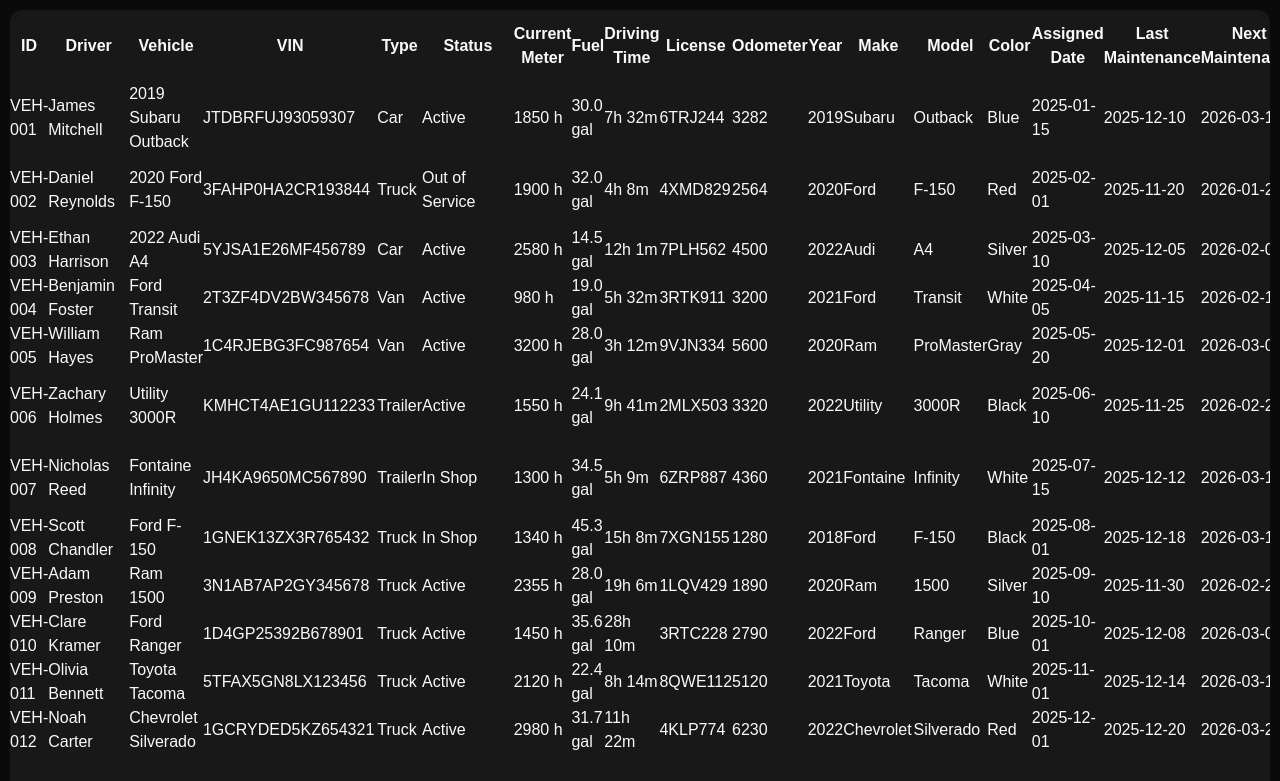
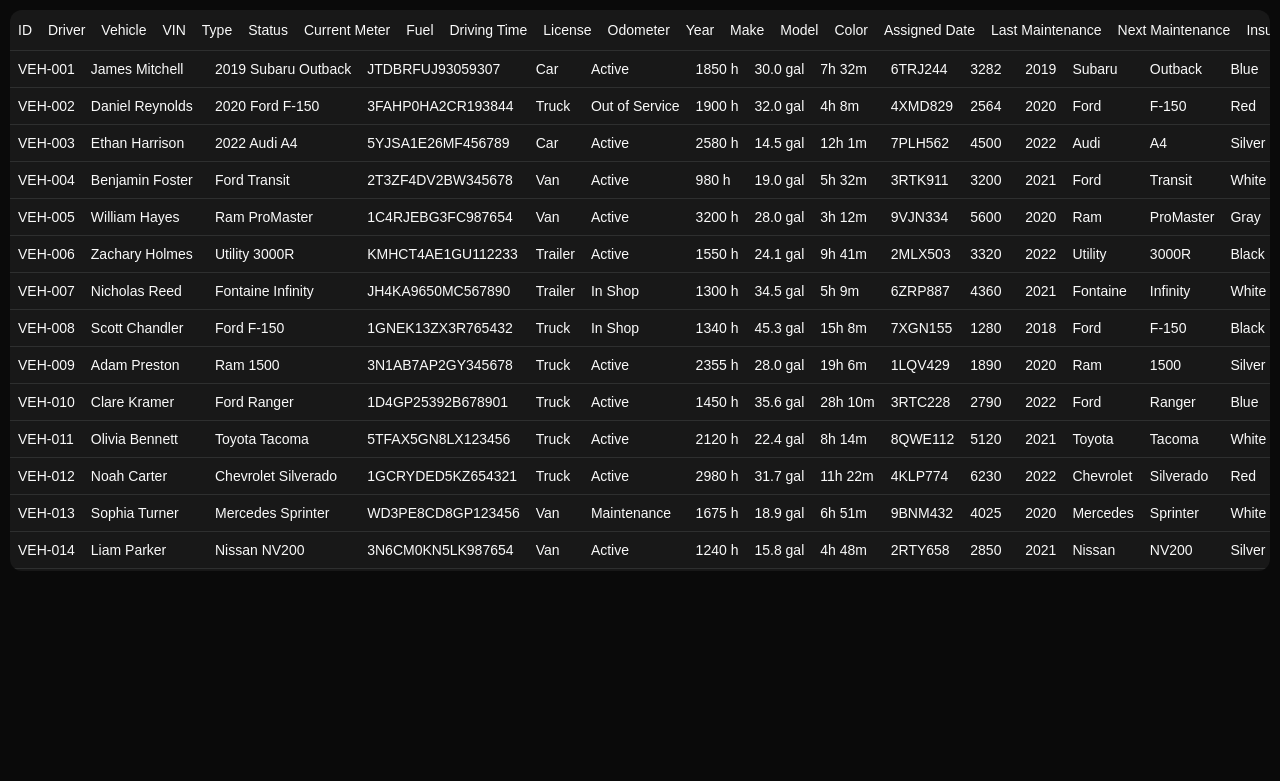
Before and after one commit to jsdev-robin/react-shadcn-table, a React (Vite) app: page / in a window 1280 px wide. Shown: the top 781 px of the page. Built offline with nearby package versions, Linux system fonts and the light colour scheme.

Commit message:
feat: implement TMain component with THeader and TBody for table structure

```diff
--- /dev/null
+++ b/src/packages/components/table/TBody.tsx
@@ -0,0 +1,24 @@
+import { Table, TableBody, TableCell, TableRow } from '@/components/ui/table';
+import { useGridContext } from '@/packages/contexts/grid/useGridContext';
+
+const TBody = () => {
+  const { table } = useGridContext();
+
+  return (
+    <Table>
+      <TableBody>
+        {table.getRowModel().rows.map((row) => (
+          <TableRow key={row.id}>
+            {row.getAllCells().map((cell) => (
+              <TableCell key={cell.id}>
+                <table.FlexRender cell={cell} />
+              </TableCell>
+            ))}
+          </TableRow>
+        ))}
+      </TableBody>
+    </Table>
+  );
+};
+
+export default TBody;
--- /dev/null
+++ b/src/packages/components/table/THeader.tsx
@@ -0,0 +1,26 @@
+import { Table, TableHead, TableHeader, TableRow } from '@/components/ui/table';
+import { useGridContext } from '@/packages/contexts/grid/useGridContext';
+
+const THeader = () => {
+  const { table } = useGridContext();
+
+  return (
+    <Table>
+      <TableHeader>
+        {table.getHeaderGroups().map((headerGroup) => (
+          <TableRow key={headerGroup.id}>
+            {headerGroup.headers.map((header) => (
+              <TableHead key={header.id}>
+                {header.isPlaceholder ? null : (
+                  <table.FlexRender header={header} />
+                )}
+              </TableHead>
+            ))}
+          </TableRow>
+        ))}
+      </TableHeader>
+    </Table>
+  );
+};
+
+export default THeader;
--- a/src/packages/components/table/TMain.tsx
+++ b/src/packages/components/table/TMain.tsx
@@ -1,49 +1,27 @@
-import { useGridContext } from '@/packages/contexts/grid/useGridContext';
+import TBody from './TBody';
+import THeader from './THeader';
 
 const TMain = () => {
-  const { table } = useGridContext();
-
   return (
     <div>
-      <table>
-        <thead>
-          {table.getHeaderGroups().map((headerGroup) => (
-            <tr key={headerGroup.id}>
-              {headerGroup.headers.map((header) => (
-                <th key={header.id}>
-                  {header.isPlaceholder ? null : (
-                    <table.FlexRender header={header} />
-                  )}
-                </th>
-              ))}
-            </tr>
-          ))}
-        </thead>
-        <tbody>
-          {table.getRowModel().rows.map((row) => (
-            <tr key={row.id}>
-              {row.getAllCells().map((cell) => (
-                <td key={cell.id}>
-                  <table.FlexRender cell={cell} />
-                </td>
-              ))}
-            </tr>
-          ))}
-        </tbody>
-        <tfoot>
-          {table.getFooterGroups().map((footerGroup) => (
-            <tr key={footerGroup.id}>
-              {footerGroup.headers.map((header) => (
-                <th key={header.id}>
-                  {header.isPlaceholder ? null : (
-                    <table.FlexRender footer={header} />
-                  )}
-                </th>
-              ))}
-            </tr>
-          ))}
-        </tfoot>
-      </table>
+      <div
+        style={{
+          width: '100%',
+          overflowY: 'scroll',
+          overflowX: 'hidden',
+          scrollbarColor: 'transparent transparent',
+        }}
+      >
+        <THeader />
+      </div>
+      <div
+        style={{
+          width: '100%',
+          height: '65vh',
+        }}
+      >
+        <TBody />
+      </div>
     </div>
   );
 };
```
